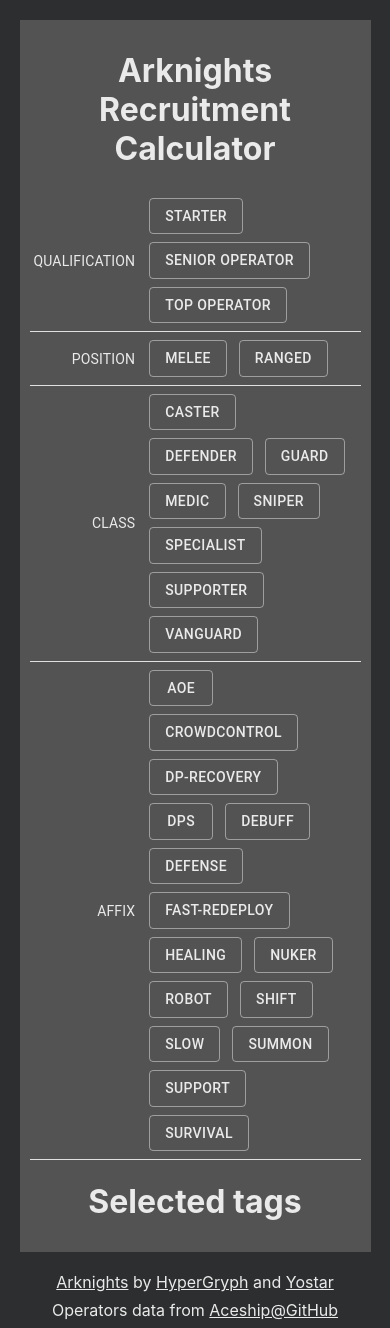
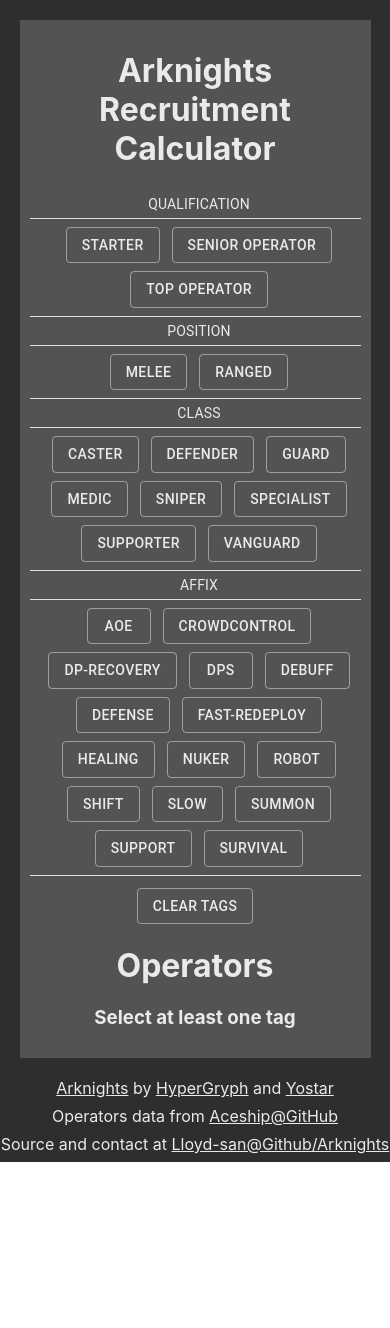
Before and after one commit to lloyd-san/arknights, a React (Create React App) app: page / in a window 390 px wide. After the commit the page ends 1162 px from the top, so only its background shows below. Built offline with nearby package versions, Linux system fonts and the light colour scheme.

Commit message:
Clear button and mobile friendly

```diff
--- a/src/App.css
+++ b/src/App.css
@@ -54,8 +54,31 @@
   color: #22bbff
 }
 
-@media only screen and (max-width: 600px) {
+.clear-button-container {
+  margin-top: 12px;
+  text-align: right;
+}
+
+@media only screen and (max-width: 800px) {
   div.content {
     padding: 10px;
   }
+
+  .tags-table th, .tags-table td {
+    float: left;
+    width: 100%;
+    text-align: center;
+  }
+
+  td.tags-table-category {
+    text-align: center;
+  }
+
+  td.tags-table-cell {
+    text-align: center;
+  }
+
+  .clear-button-container {
+    text-align: center;
+  }
 }
--- a/src/App.js
+++ b/src/App.js
@@ -89,6 +89,10 @@
     }
 
     this.setState({ selectedTags: selectedTags }, this.calculateOperators);
+  }
+
+  onClear = () => {
+    this.setState({ selectedTags: [], calculateOperators: [] });
   }
 
   calculateOperators = () => {
@@ -214,7 +218,7 @@
 
             <div className='tags-area'>
               <TableContainer>
-                <Table>
+                <Table className='tags-table'>
                   <TableBody>
                   {
                     TAGS.map(tagCategory => {
@@ -249,15 +253,23 @@
               </TableContainer>
             </div>
 
-            <h1>
+            <div className='clear-button-container'>
+              <Button color='primary' variant='outlined' onClick={this.onClear}>
+                Clear tags
+              </Button>
+            </div>
+
+            <h1>Operators</h1>
+
+            <h3>
               {
-                this.state.selectedTags.length > 0 ? 'Arknights Recruitment Calculator' : 'Selected tags'
+                this.state.selectedTags.length > 0 ? null : 'Select at least one tag'
               }
-            </h1>
+            </h3>
 
             <div className='tags-area'>
               <TableContainer>
-                <Table>
+                <Table className='tags-table'>
                   <TableBody>
                   {
                     this.state.calculateOperators.map(combination => {
@@ -282,7 +294,6 @@
                                     className='tag-button'
                                     variant={'contained'}
                                     style={{ backgroundColor: starsToColor(op.stars) }}
-                                    color='#ff0000'
                                     href={gamepressUrl}
                                     target='_blank'
                                   >
@@ -320,6 +331,12 @@
               <span>Operators data from  </span>
               <Link className='arknights-link' href='https://github.com/Aceship/AN-EN-Tags' target='_blank'>
                 Aceship@GitHub
+              </Link>
+            </div>
+            <div>
+              <span>Source and contact at </span>
+              <Link className='arknights-link' href='https://github.com/lloyd-san/arknights' target='_blank'>
+                Lloyd-san@Github/Arknights
               </Link>
             </div>
           </div>
```
